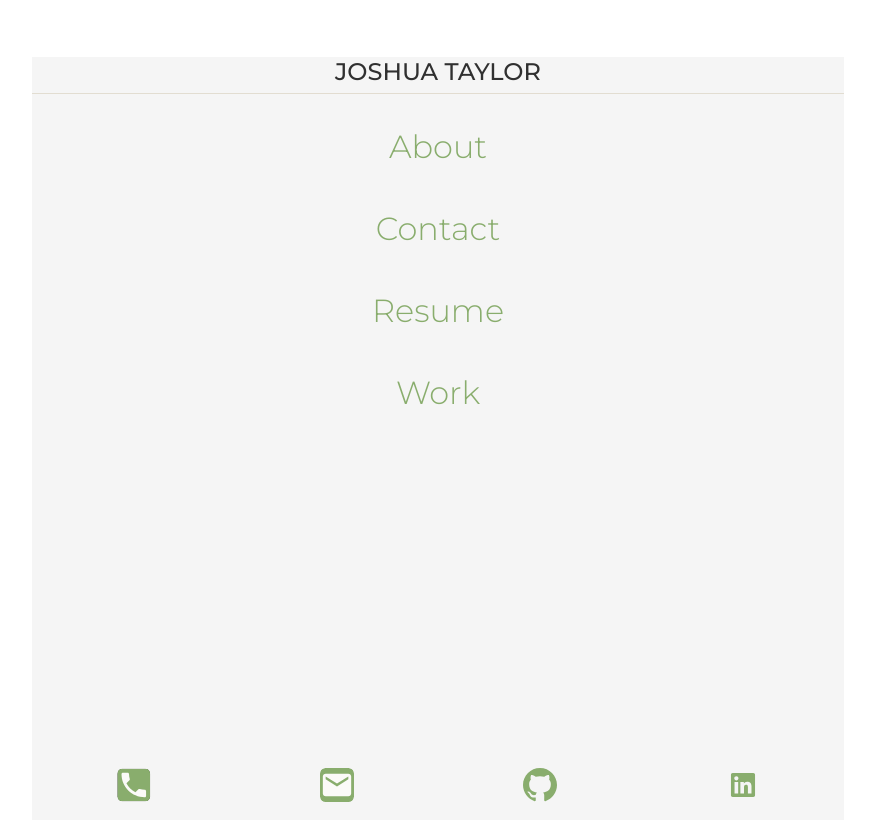
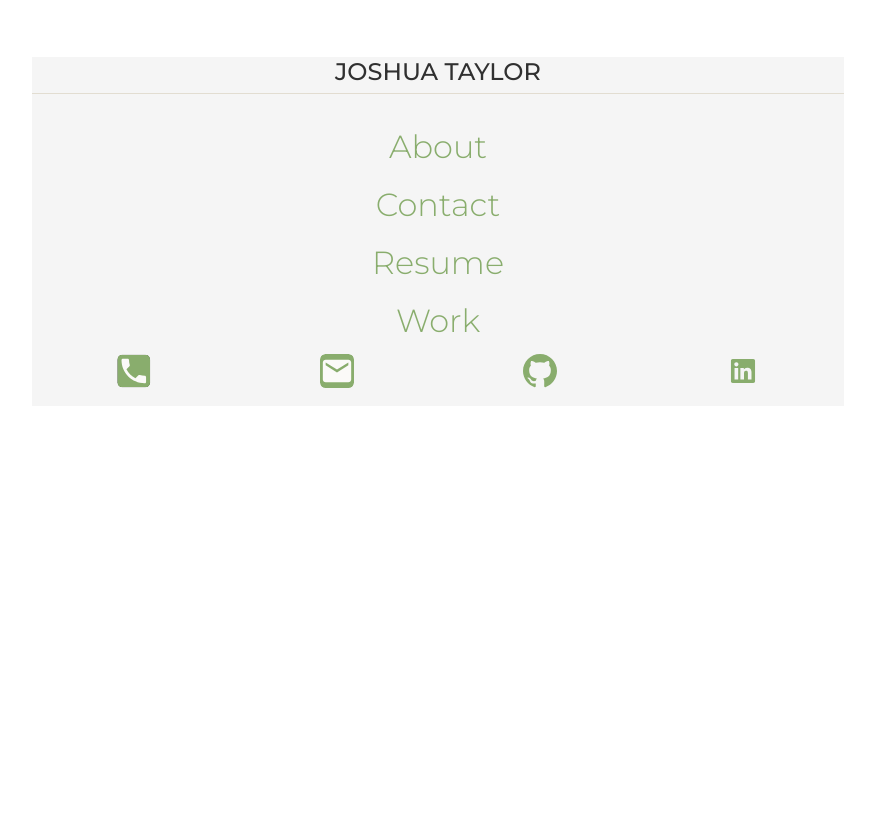
Before and after one commit to josht-dev/react-portfolio, a React (Create React App) app: page / in a window 1280 px wide. Shown: the top 840 px of the page, without its empty margins (202-1077 px from the left). Built offline with nearby package versions, Linux system fonts and the light colour scheme.

Commit message:
Removed duplicate styling

```diff
--- a/src/styles/Navigation.css
+++ b/src/styles/Navigation.css
@@ -1,18 +1,3 @@
-nav {
-    margin-bottom: 350px;
-}
-
-nav li {
-    margin-bottom: 24px;
-}
-
-nav a {
-    font-size: 32px;
-    line-height: 58px;
-    color: #89AD6D;
-    text-decoration: none;
-}
-
 nav li:hover {
     text-decoration: underline;
 }
```
